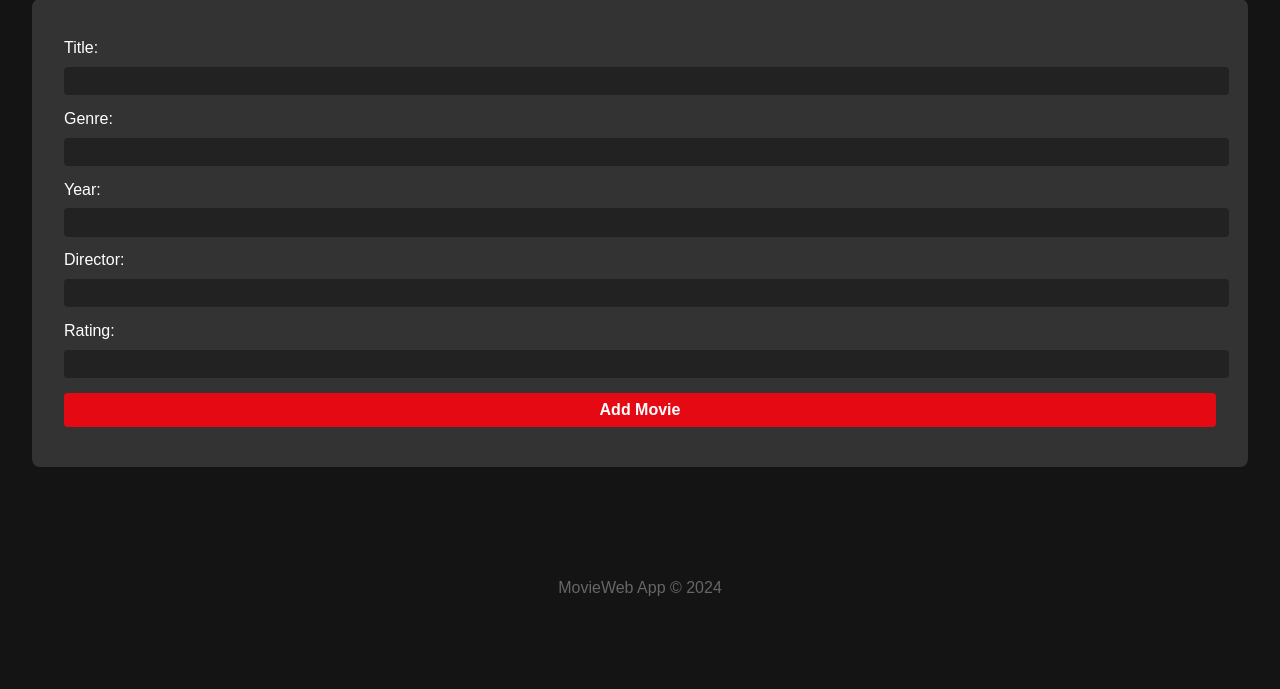
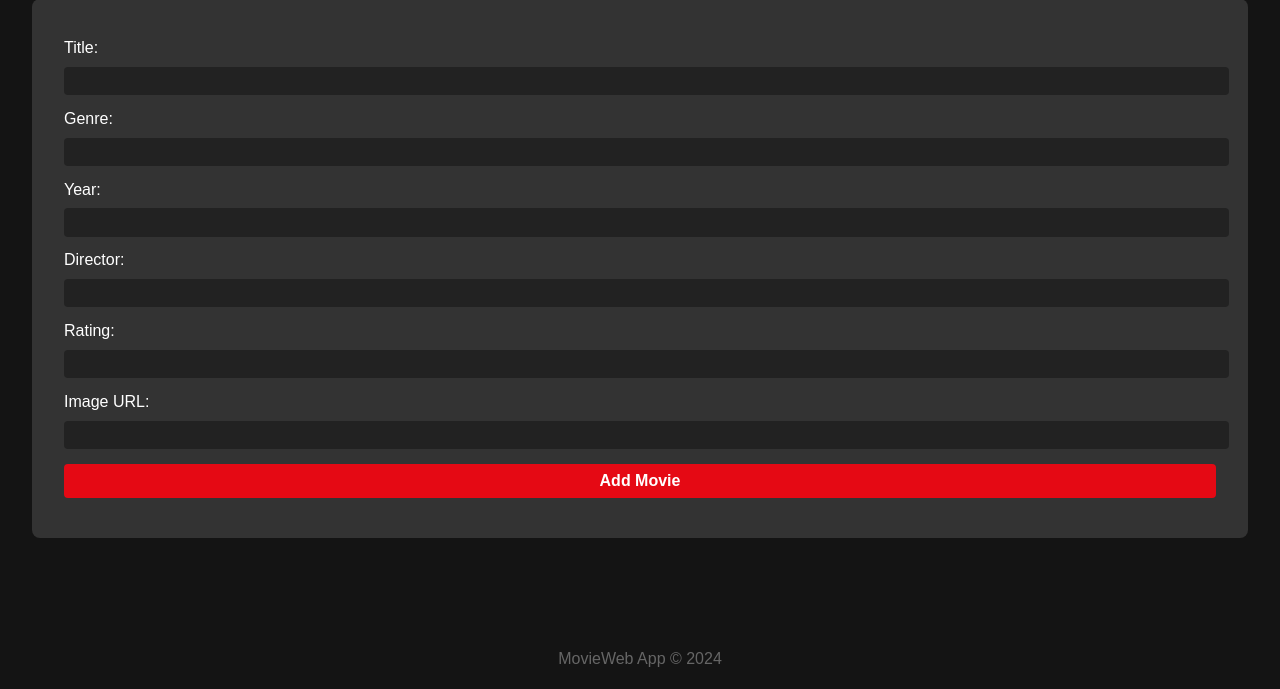
Before and after one commit to eneh4kene/flix_and_chill, a Flask app: page /users/1/add_movie in a window 1280 px wide. Shown: the part 214-903 px from the top of the page. Before the commit the page ends 810 px from the top, so only its background shows below. Run offline with Flask 3, Linux system fonts and the light colour scheme.

Commit message:
OMDB API Update

```diff
--- a/app.py
+++ b/app.py
@@ -1,10 +1,32 @@
 from flask import Flask, render_template, request, redirect, url_for
+import requests
 from datamanager.json_data_manager import JSONDatabaseManager
 
 app = Flask(__name__)
 
 # Initialize the JSONDatabaseManager
 db_manager = JSONDatabaseManager('storage/users.json', 'storage/movies.json')
+
+OMDB_API_KEY = 'bde1b2d6'  # Replace with your actual OMDb API key
+
+
+def fetch_movie_details(title):
+    """Fetch movie details from OMDb API."""
+    url = f"http://www.omdbapi.com/?t={title}&apikey={OMDB_API_KEY}"
+    response = requests.get(url)
+    if response.status_code == 200:
+        return response.json()
+    return None
+
+
+def parse_year(year_string):
+    """Parse the year string to extract the starting year."""
+    try:
+        # Attempt to convert the year string to an integer directly
+        return int(year_string[:4])
+    except ValueError:
+        # Return None or a default year if parsing fails
+        return None
 
 
 # Routes
@@ -24,6 +46,7 @@ def user_movies(user_id):
     user = db_manager.get_by_id('users', user_id)
     if user:
         user_favorite_movies = [db_manager.get_by_id('movies', movie_id) for movie_id in user['favorite_movies']]
+        user_favorite_movies = [movie for movie in user_favorite_movies if movie is not None]  # Filter out None values
         return render_template('user_movies.html', user=user, movies=user_favorite_movies)
     return "User not found", 404
 
@@ -48,13 +71,21 @@ def add_movie(user_id):
         return "User not found", 404
 
     if request.method == 'POST':
+        title = request.form['title']
+        movie_details = fetch_movie_details(title)
+
+        if not movie_details or movie_details['Response'] == 'False':
+            return "Movie not found", 404
+
         new_movie = {
-            "title": request.form['title'],
-            "genre": request.form['genre'],
-            "year": int(request.form['year']),
-            "director": request.form['director'],
-            "rating": float(request.form['rating'])
+            "title": movie_details['Title'],
+            "genre": movie_details['Genre'],
+            "year": parse_year(movie_details['Year']),
+            "director": movie_details['Director'],
+            "rating": float(movie_details['imdbRating']),
+            "image_url": movie_details['Poster']
         }
+
         added_movie = db_manager.add('movies', new_movie)
         user['favorite_movies'].append(added_movie['movie_id'])
         db_manager.update('users', user_id, user)
@@ -75,6 +106,7 @@ def update_movie(user_id, movie_id):
         movie['year'] = int(request.form['year'])
         movie['director'] = request.form['director']
         movie['rating'] = float(request.form['rating'])
+        movie['image_url'] = request.form['image_url']
         db_manager.update('movies', movie_id, movie)
         return redirect(url_for('user_movies', user_id=user_id))
     return render_template('update_movie.html', user=user, movie=movie)
--- a/static/styles.css
+++ b/static/styles.css
@@ -109,6 +109,13 @@ form button:hover {
     text-align: center;
 }
 
+.movie-card img.movie-poster {
+    width: 100%;
+    height: auto;
+    border-radius: 8px;
+    margin-bottom: 1em;
+}
+
 .movie-card h3 {
     margin: 0.5em 0;
 }
--- a/templates/add_movie.html
+++ b/templates/add_movie.html
@@ -6,13 +6,15 @@
     <label for="title">Title:</label>
     <input type="text" id="title" name="title" required>
     <label for="genre">Genre:</label>
-    <input type="text" id="genre" name="genre" required>
+    <input type="text" id="genre" name="genre">
     <label for="year">Year:</label>
-    <input type="number" id="year" name="year" required>
+    <input type="number" id="year" name="year">
     <label for="director">Director:</label>
-    <input type="text" id="director" name="director" required>
+    <input type="text" id="director" name="director">
     <label for="rating">Rating:</label>
-    <input type="number" step="0.1" id="rating" name="rating" required>
+    <input type="number" step="0.1" id="rating" name="rating">
+    <label for="image_url">Image URL:</label>
+    <input type="text" id="image_url" name="image_url">
     <button type="submit">Add Movie</button>
 </form>
 {% endblock %}
--- a/templates/update_movie.html
+++ b/templates/update_movie.html
@@ -13,6 +13,8 @@
     <input type="text" id="director" name="director" value="{{ movie.director }}" required>
     <label for="rating">Rating:</label>
     <input type="number" step="0.1" id="rating" name="rating" value="{{ movie.rating }}" required>
+    <label for="image_url">Image URL:</label>
+    <input type="text" id="image_url" name="image_url" value="{{ movie.image_url }}" required>
     <button type="submit">Update Movie</button>
 </form>
 {% endblock %}
--- a/templates/user_movies.html
+++ b/templates/user_movies.html
@@ -5,6 +5,7 @@
 <div class="movie-grid">
     {% for movie in movies %}
     <div class="movie-card">
+        <img src="{{ movie.image_url }}" alt="{{ movie.title }} poster" class="movie-poster">
         <h3>{{ movie.title }}</h3>
         <p>{{ movie.year }} - {{ movie.genre }}</p>
         <p>Director: {{ movie.director }}</p>
```
Also changed, not shown: storage/movies.json, storage/users.json.
